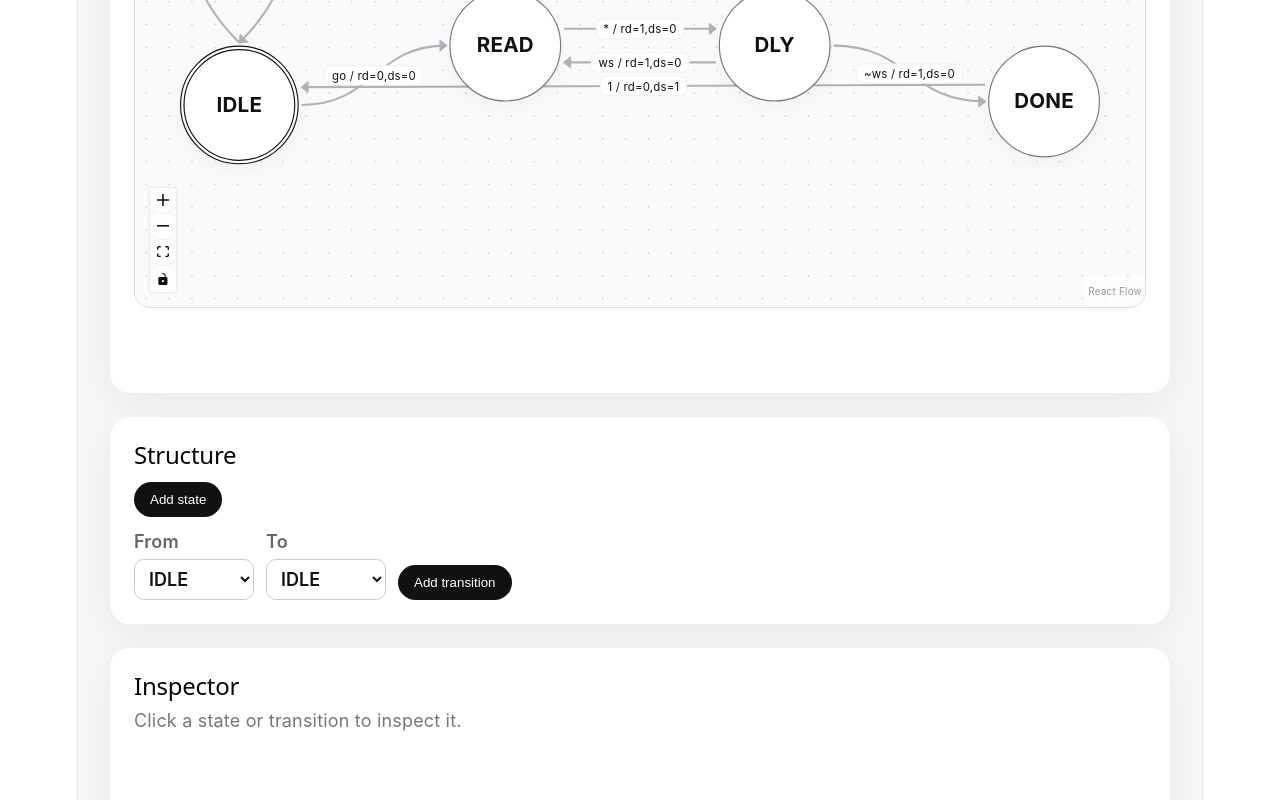
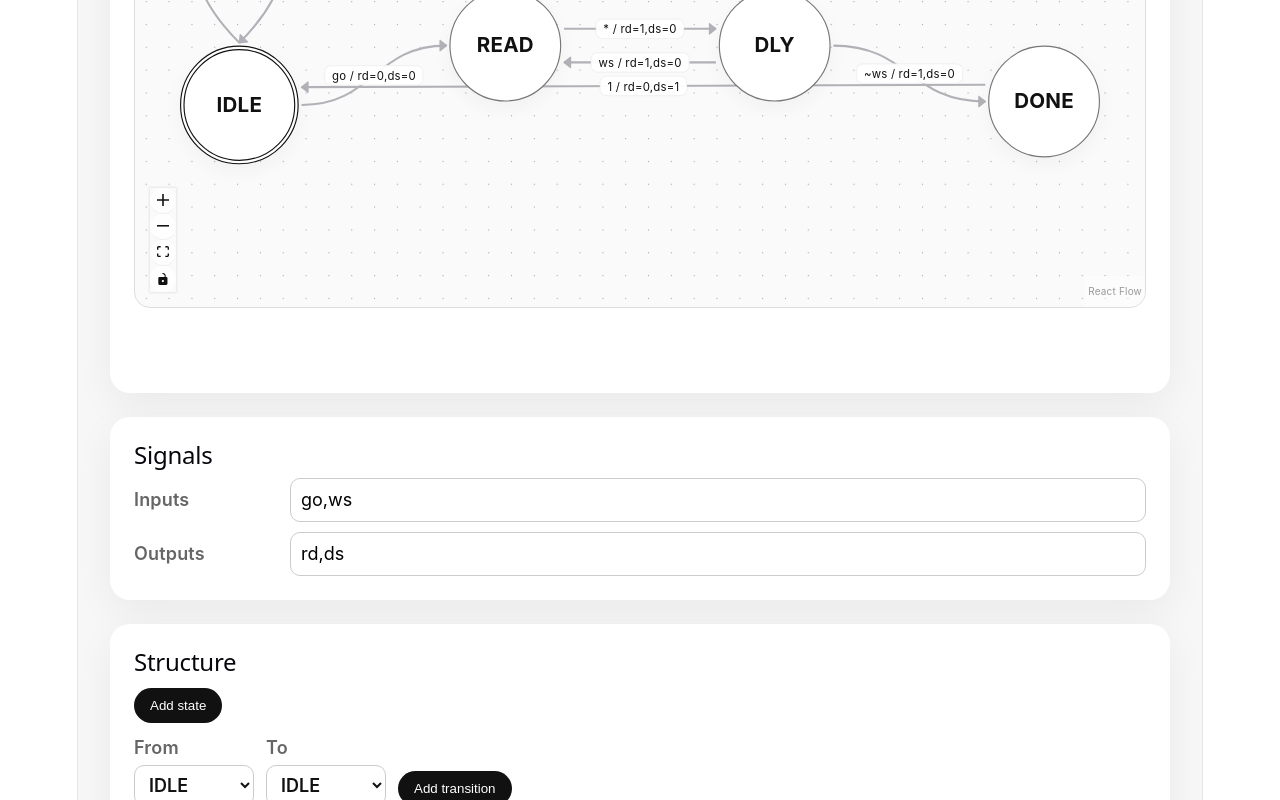
Before and after one commit to msrivastava/m16-fsm-editor, a React (Vite) app: page / in a window 1280 px wide. Shown: the part 482-1282 px from the top of the page. Built offline with nearby package versions, Linux system fonts and the light colour scheme.

Commit message:
Add editable input and output signal declarations

```diff
--- a/src/App.tsx
+++ b/src/App.tsx
@@ -370,6 +370,45 @@ function deleteTransition(model: FsmModel, transitionId: string): FsmModel {
   };
 }
 
+function signalToText(signals: FsmModel['inputs']): string {
+  return signals.map((s) => (s.width === 1 ? s.name : `${s.name}[${s.width}]`)).join(',');
+}
+
+function parseSignalsText(text: string): FsmModel['inputs'] {
+  return text
+    .split(',')
+    .map((x) => x.trim())
+    .filter(Boolean)
+    .map((part) => {
+      const match = part.match(/^([A-Za-z_][A-Za-z0-9_]*)(?:\[(\d+)\])?$/);
+      if (!match) {
+        throw new Error(`Invalid signal declaration "${part}". Use x or x[4].`);
+      }
+
+      const width = match[2] ? Number(match[2]) : 1;
+
+      if (!Number.isInteger(width) || width < 1) {
+        throw new Error(`Invalid width in "${part}".`);
+      }
+
+      return {
+        name: match[1],
+        width,
+      };
+    });
+}
+
+function updateSignals(
+  model: FsmModel,
+  kind: 'inputs' | 'outputs',
+  signals: FsmModel['inputs']
+): FsmModel {
+  return {
+    ...model,
+    [kind]: signals,
+  };
+}
+
 function modelToFlow(
   model: FsmModel,
   selectedKind?: 'node' | 'edge' | null,
@@ -509,6 +548,15 @@ export default function App() {
     }
   }, [selectedNode?.id]);
 
+  const [inputsDraft, setInputsDraft] = useState(signalToText(model.inputs));
+  const [outputsDraft, setOutputsDraft] = useState(signalToText(model.outputs));
+  const [signalEditError, setSignalEditError] = useState<string | null>(null);
+
+  useEffect(() => {
+    setInputsDraft(signalToText(model.inputs));
+    setOutputsDraft(signalToText(model.outputs));
+  }, [model.inputs, model.outputs]);
+
   const [newTransitionFrom, setNewTransitionFrom] = useState('');
   const [newTransitionTo, setNewTransitionTo] = useState('');
   const [structureEditError, setStructureEditError] = useState<string | null>(null);
@@ -598,6 +646,74 @@ export default function App() {
             <Background />
             <Controls />
           </ReactFlow>
+        </div>
+      </section>
+
+      <section className="panel signalPanel">
+        <h2>Signals</h2>
+
+        <div className="inspectorGrid">
+          <label className="fieldLabel" htmlFor="inputsInput">
+            Inputs
+          </label>
+          <input
+            id="inputsInput"
+            className="textInput"
+            value={inputsDraft}
+            placeholder="go,ws,x[2]"
+            onChange={(e) => {
+              setInputsDraft(e.target.value);
+              setSignalEditError(null);
+            }}
+            onBlur={() => {
+              try {
+                const parsed = parseSignalsText(inputsDraft);
+                setSignalEditError(null);
+                commitModel((current) => updateSignals(current, 'inputs', parsed));
+              } catch (err) {
+                setSignalEditError(err instanceof Error ? err.message : 'Invalid input list.');
+              }
+            }}
+            onKeyDown={(e) => {
+              if (e.key === 'Enter') {
+                e.currentTarget.blur();
+              }
+            }}
+          />
+          <label className="fieldLabel" htmlFor="outputsInput">
+            Outputs
+          </label>
+          <input
+            id="outputsInput"
+            className="textInput"
+            value={outputsDraft}
+            placeholder="rd,ds,y[2]"
+            onChange={(e) => {
+              setOutputsDraft(e.target.value);
+              setSignalEditError(null);
+            }}
+            onBlur={() => {
+              try {
+                const parsed = parseSignalsText(outputsDraft);
+                setSignalEditError(null);
+                commitModel((current) => updateSignals(current, 'outputs', parsed));
+              } catch (err) {
+                setSignalEditError(err instanceof Error ? err.message : 'Invalid output list.');
+              }
+            }}
+            onKeyDown={(e) => {
+              if (e.key === 'Enter') {
+                e.currentTarget.blur();
+              }
+            }}
+          />
+
+          {signalEditError && (
+            <>
+              <div />
+              <div className="errorText">{signalEditError}</div>
+            </>
+          )}
         </div>
       </section>
 
```
